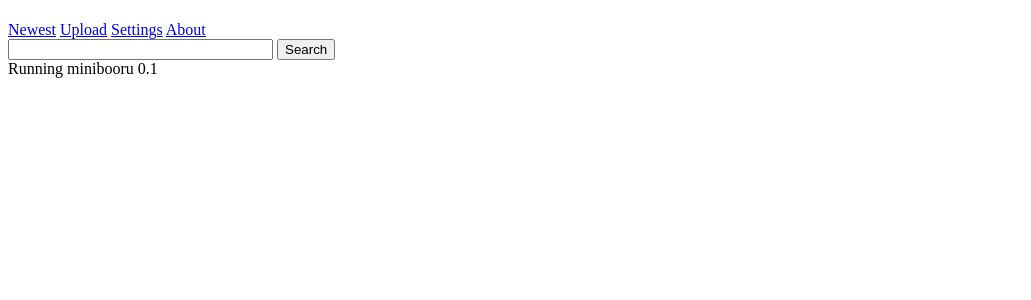
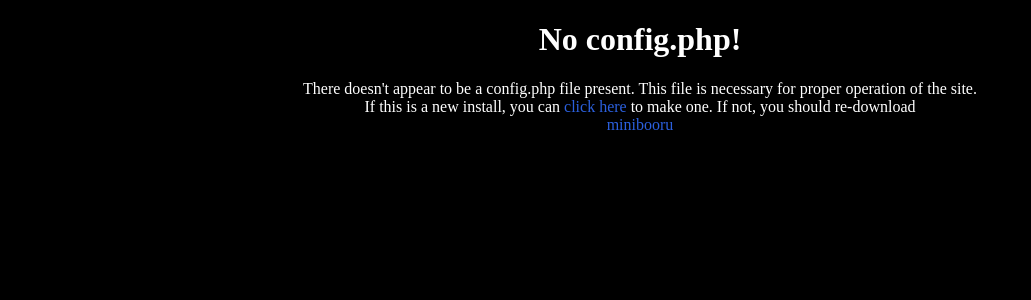
Before and after one commit to BlaiseRideout/minibooru, a PHP site: page / in a window 1280 px wide. Shown: the top 300 px of the page, without its empty margins (0-1031 px from the left). Run offline with PHP 8.4, Linux system fonts and the light colour scheme; data that the repository does not hold is empty; a stand-in replaces the project's code that opens the database connection.

Commit message:
I shouldn't need a comment for every commit!

```diff
--- a/index.php
+++ b/index.php
@@ -3,27 +3,47 @@
 <head>
 <title>
 <?php
-  include 'config.php';
-  echo "$title";
+//  if(isset($_GET['remove'])) {
+//    rmdir("./install/");
+//  }
+  if(file_exists('config.php')) {
+    include 'config.php';
+    echo "$title";
 ?>
-<link rel="stylesheet" type="text/css" href="/style.css" />
-<link rel="favorite icon" href="/favicon.png" />
 </title>
+<link rel="stylesheet" type="text/css" href="style.css" />
+<link rel="favorite icon" href="favicon.png" />
 </head>
 <body id="main">
-<h1><?php echo "$title"; ?></h2>
+<h1><?php echo "$title"; ?></h1>
 <div id="navbar">
-  <a href="/search.php?s=new&amp;a=list">Newest</a>
-  <a href="/upload.php">Upload</a>
-  <a href="/settings.php">Settings</a>
-  <a href="/about.php">About</a>
+  <a href="index.php">Home</a>
+  <a href="search.php?s=new">Newest</a>
+  <a href="upload.php">Upload</a>
+  <a href="about.php">About</a>
 </div>
-<form action="/search.php" method="get">
+<form action="search.php" method="get">
   <div>
     <input id="searchbox" name="q" size="30" type="text" />
     <input id="searchbutton" type="submit" value="Search" />
   </div>
 </form>
 <div id="footer">Running minibooru 0.1</div>
+<?php
+  }
+  else {
+?>
+No config!</title>
+<link rel="stylesheet" type="text/css" href="style.css" />
+<link rel="favorite icon" href="favicon.png" />
+</head>
+<body id="main">
+<h1>No config.php!</h1>
+There doesn't appear to be a config.php file present. This file is necessary for proper operation of the site.<br />
+If this is a new install, you can <a href="install">click here</a> to make one. If not, you should re-download<br />
+<a href="https://github.com/rippinblaise/minibooru">minibooru</a>
+<?php
+  }
+?>
 </body>
 </html>
--- a/install/install.php
+++ b/install/install.php
@@ -54,7 +54,8 @@
     $dbname = $_POST['dbname'];
     $uname = $_POST['uname'];
     $pass = $_POST['upass'];
-
+    $link = mysql_connect($host, $uname, $pass) or die("Couldn't connect to to mysql: " . mysql_error() . "<br />Double check your information and <a href=\"install.php\">re-enter</a> it.");
+    mysql_select_db($dbname) or die("Couldn't select database $dbname. Double check your mysql information and <a href=\"install.php\">re-enter</a> it.");
     if(!is_writable("../config.php")) {
 ?>
 Couldn't write to config file. Paste the following into it or get write permissions:<br />
@@ -77,7 +78,7 @@ else {
   fwrite($conffile, "\$title = \"$title\";\n");
   fwrite($conffile, "\$imagedir = \"$imagedir\";\n\n");
   fwrite($conffile, "\$mysql_host = \"$host\";\n");
-  fwrite($conffile, "\$mysql_databale = \"$dbname\";\n");
+  fwrite($conffile, "\$mysql_database = \"$dbname\";\n");
   fwrite($conffile, "\$mysql_user = \"$uname\";\n");
   fwrite($conffile, "\$mysql_password = \"$pass\";\n?>\n");
 ?>
--- a/style.css
+++ b/style.css
@@ -1,9 +1,15 @@
 #main { color: #FFF; background-color: #000; text-align: center }
+#search {color: #FFF; background-color: #000; text-asign: left }
 
 a:link { color: #2B60DE; text-decoration: none }
 a:visited { color: #4E387E; text-decoration: none }
-a:hover { color:#306EFF; text-decoration: none }
+a:hover { color:#407EFF; text-decoration: none }
 img { border: none; vertical-align: middle }
 
 .center { text-align: center }
-#footer { font-size: 11px; color: #666; text-align: center }
+.thumb { height: 200px; width: 200px; display: inline-block; float: left; text-align:center; vertical-align: middle; margin-bottom: 15px }
+#footer { font-size: 11px; color: #666; text-align: center; margin-top: 20px }
+#header { margin-bottom: 20px }
+#sidebar { max-width: 200px; width: 20%; float: left; word-wrap: break-word; border-right: 1px solid #BBB; border-bottom: 1px solid #BBB }
+#content { margin-left: 20px; float: left; width: 80% }
+#searchbox { background-color: #CCC; border: none }
```
